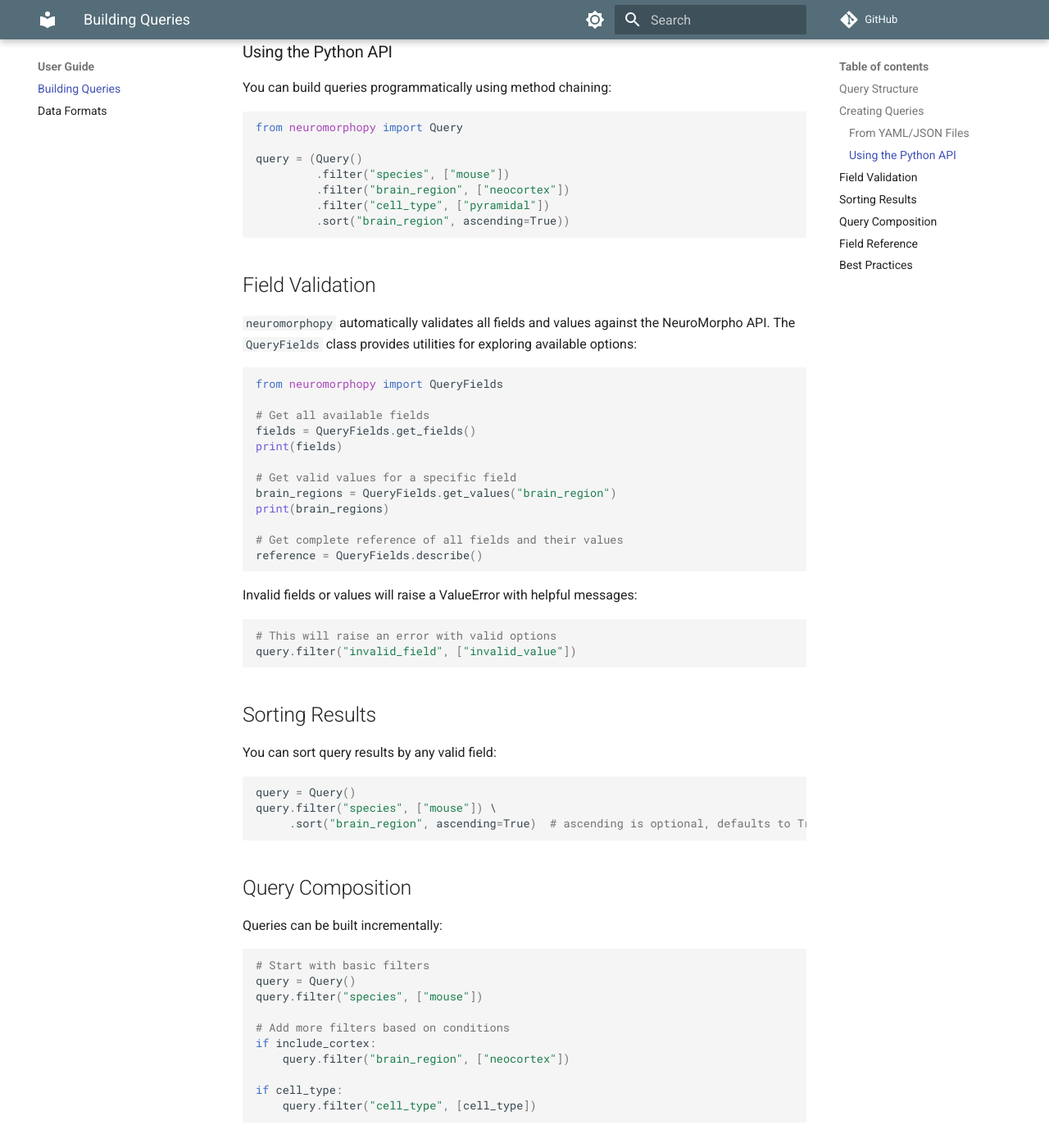
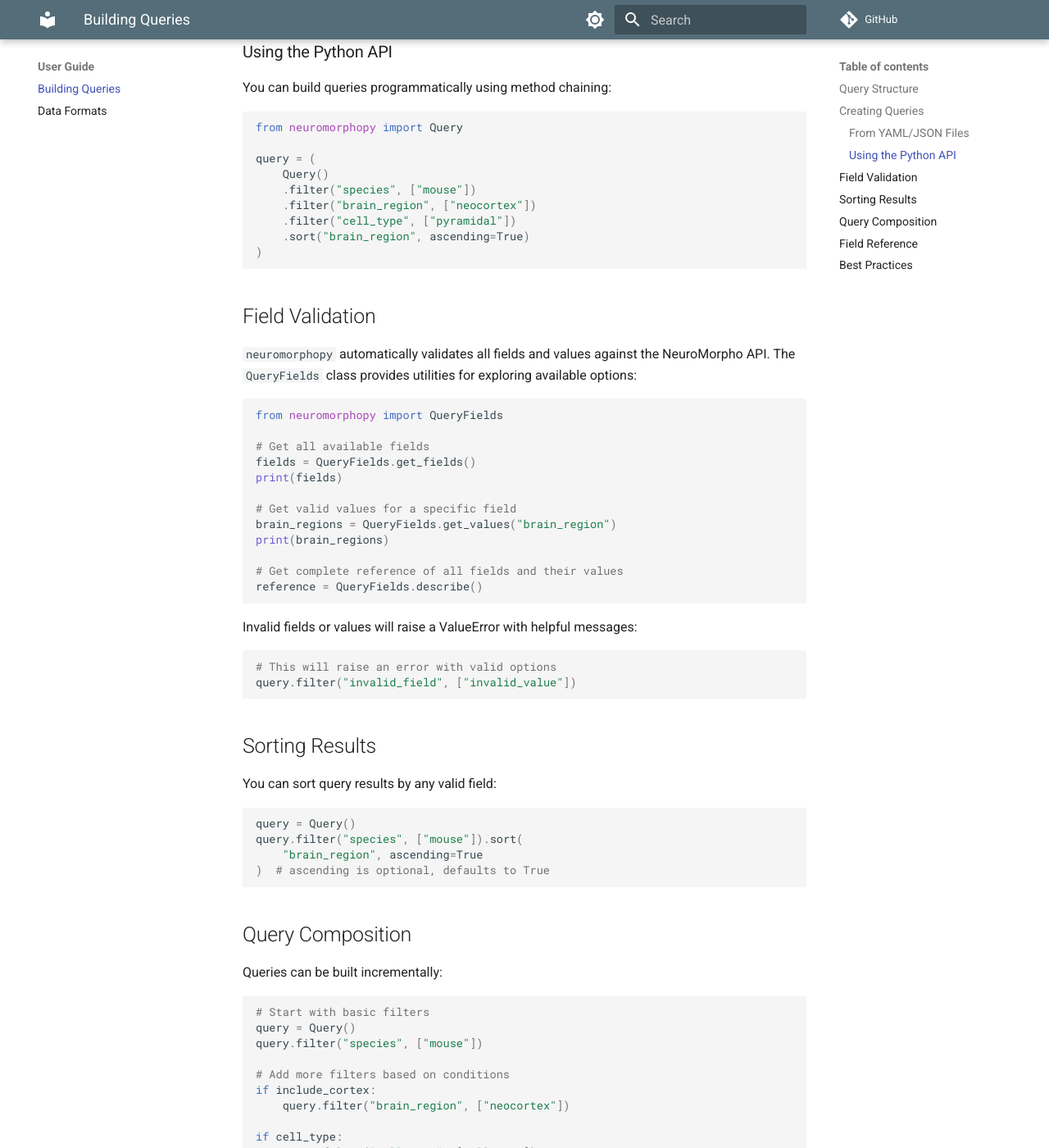
Before and after one commit to kpeez/neuromorphopy, an MkDocs documentation site: the page built from docs/user_guide/queries.md, in a window 1280 px wide and 1400 px high, scrolled down 942 px. Shown: the whole window at 82% size. Built offline with MkDocs 1.6.1 and Material for MkDocs 9.7.7, drawn with Linux system fonts in a browser that asks for light colours; comment, search, counter and statistics services are not loaded.

````diff
--- a/docs/user_guide/queries.md
+++ b/docs/user_guide/queries.md
@@ -41,11 +41,13 @@ You can build queries programmatically using method chaining:
 ```python
 from neuromorphopy import Query
 
-query = (Query()
-         .filter("species", ["mouse"])
-         .filter("brain_region", ["neocortex"])
-         .filter("cell_type", ["pyramidal"])
-         .sort("brain_region", ascending=True))
+query = (
+    Query()
+    .filter("species", ["mouse"])
+    .filter("brain_region", ["neocortex"])
+    .filter("cell_type", ["pyramidal"])
+    .sort("brain_region", ascending=True)
+)
 ```
 
 ## Field Validation
@@ -80,8 +82,9 @@ You can sort query results by any valid field:
 
 ```python
 query = Query()
-query.filter("species", ["mouse"]) \
-     .sort("brain_region", ascending=True)  # ascending is optional, defaults to True
+query.filter("species", ["mouse"]).sort(
+    "brain_region", ascending=True
+)  # ascending is optional, defaults to True
 ```
 
 ## Query Composition
````
